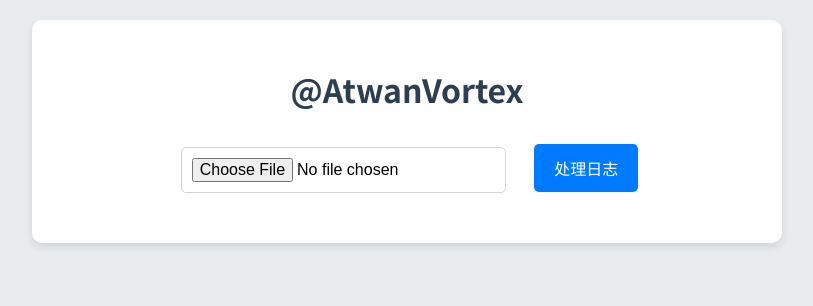
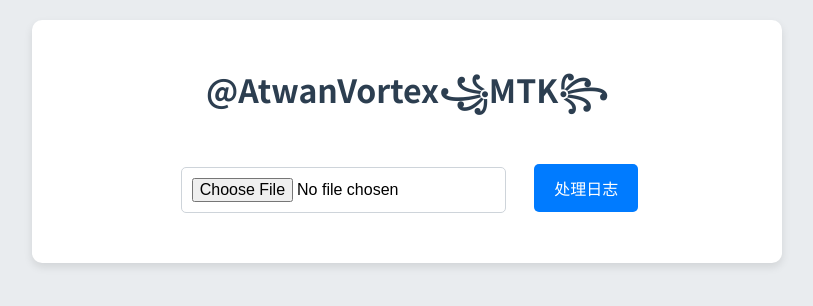
Before and after one commit to adnanhallak0094/mtk, a plain HTML site: page index.html in a window 1280 px wide. Shown: the whole page, without its empty margins (233-1046 px from the left). Drawn offline with Linux system fonts and the light colour scheme.

Commit message:
Update index.html

```diff
--- a/index.html
+++ b/index.html
@@ -85,7 +85,7 @@
 </head>
 <body>
     <div class="container">
-        <h1>@AtwanVortex</h1>
+        <h1>@AtwanVortex꧁MTK꧂</h1>
         <input type="file" id="logFileInput" accept=".txt" title="选择日志文本文件">
         <button onclick="processLog()">处理日志</button>
         <div id="error"></div>
```
